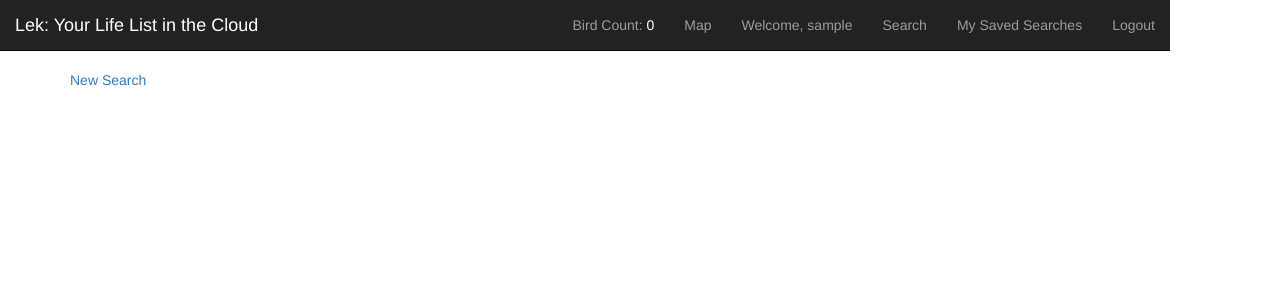
After one commit to dovekie/final_project, a Flask app: page /saved_searches in a window 1280 px wide. The commit adds this page. Shown: the top 300 px of the page. Run offline with Flask 2, Linux system fonts and the light colour scheme; the visitor is signed in with stand-in values (Sample User, id 1); data that the repository does not hold is empty; some libraries are stand-ins or nearby versions.

Commit message:
saved searches work and model now includes default searches

```diff
--- a/searchbirds.py
+++ b/searchbirds.py
@@ -5,7 +5,7 @@ def birdsearch(this_user_id = None, bird_limit = "all", spuh = "all", order="all
 
 	q = Bird.query
 
-	if bird_limit is not "all":
+	if bird_limit != "all":
 		print "bird limit var: ", bird_limit
 		print "user id: ", this_user_id
 		obs_query = db.session.query(Observation.bird_id).filter(Observation.user_id == this_user_id)
@@ -13,7 +13,7 @@ def birdsearch(this_user_id = None, bird_limit = "all", spuh = "all", order="all
 
 		# print "obslist", obs_list
 
-		if bird_limit == "my_birds":
+		if bird_limit == "my_birds": # this will be called with "my_birds" whenever a logged in user loads the homepage. Chill.
 		# only show birds I have observed
 			q = q.filter(Bird.taxon_id.in_(obs_list))
 
@@ -24,12 +24,12 @@ def birdsearch(this_user_id = None, bird_limit = "all", spuh = "all", order="all
 
 	# right now, "spuh" is just another way of picking an order
 	if spuh != "all":
-		# print "spuh: ", spuh, type(spuh)
+		print "spuh: ", spuh, type(spuh)
 		order = spuh
 		# print "first spuh: ", q.first()
 
 	if order !="all":
-		# print "order ", order, type(order)
+		print "order ", order, type(order)
 		q = q.filter_by(order = order)
 		# print "first order ", q.first()
 
@@ -40,6 +40,7 @@ def birdsearch(this_user_id = None, bird_limit = "all", spuh = "all", order="all
 
         # search inside the region field
 	if region != "all":
+		print "region ", region
 		q = q.filter(Bird.region.like('%'+region+'%'))
 		print "ALL THE REGIONS ", q.all()
 
@@ -74,7 +75,7 @@ def birdsearch(this_user_id = None, bird_limit = "all", spuh = "all", order="all
 		unicode_family = family.family
 		ascii_order = unicode_order.encode('ascii', 'ignore')
 		ascii_family = unicode_family.encode('ascii', 'ignore')
-		families.append((family.family, ascii_order))
+		families.append((ascii_family, ascii_order))
 
 	return {"orders" : orders_list,
 			"families": families,
--- a/server.py
+++ b/server.py
@@ -4,10 +4,11 @@ from jinja2 import StrictUndefined
 
 from flask import Flask, render_template, redirect, request, flash, session, jsonify
 from flask_debugtoolbar import DebugToolbarExtension
+import json
 
 from datetime import datetime
 
-from model import User, Bird, Observation, connect_to_db, db
+from model import User, Bird, Observation, UserSearch, connect_to_db, db
 
 from searchbirds import birdsearch
 
@@ -16,6 +17,8 @@ app = Flask(__name__)
 app.secret_key = "TINAMOU"
 
 app.jinja_env.undefined = StrictUndefined
+
+# should probably move these variables to their own file.
 
 # common names for bird orders
 SPUH_EQUIVALENTS = {'Struthioniformes' : "Ostriches",
@@ -80,6 +83,8 @@ REGION_CODES = {  "NA" : "North America",
 }
 
 # Housekeeping over. Now for routes.
+##############################################################################
+# HOMEPAGE ROUTES
 
 @app.route('/')
 def index():
@@ -91,7 +96,10 @@ def index():
 
     this_user_id = session.get('user_id')                               # if the user is logged in, this will return their ID
 
-    if this_user_id:                                                    # use the user's presets for birdsearch
+    if this_user_id: # use the user's presets for birdsearch if they have any
+        check_for_default = UserSearch.query.filter(UserSearch.user_id == this_user_id,
+                                                   UserSearch.user_default == True).first()
+        print "default?", check_for_default
         bird_dict = birdsearch()
     else:                                                               # otherwise, show the generic page
         bird_dict = birdsearch()
@@ -119,7 +127,9 @@ def mark_birds():
 
 @app.route('/birdcount', methods=["GET"])
 def birdcount():
-    """ I talk to AJAX. I return a string of the number of birds seen by the user. """
+    """
+    If a logged-in user loads the home page, call birdsearch with the user's ID and "my_birds"
+    """
 
     this_user_id = session.get('user_id')
 
@@ -129,6 +139,8 @@ def birdcount():
 
     return str(count)                                                                       # return a string for the AJAX call
 
+##############################################################################
+# SEARCH ROUTES
 
 @app.route('/search', methods=["GET"])
 def search():
@@ -153,8 +165,38 @@ def search_results():
     Pass user input strings to birdsearch. Also pass the user's ID if the user is logged in.
     Use the results from birdsearch to rerender the homepage.
     """
+    # get the user's id
+    this_user_id = session.get('user_id')
+
+    # get the user's search request as a json string
+    search_response = dict(request.form)  # get the entire request object and turn it into a dictionary
+    search_storage_string = json.dumps(search_response) # turn the dict into a json string
+
+    print "Search string: ", search_storage_string, type(search_storage_string) # leaving this for diagnostics
+
+    # if the user wants to save their search
+    search_param = request.form.get("save_this")
+    default_param = request.form.get("set_default")
+
+    if search_param == "true":
+
+        # check if the search already exists
+        check_for_search = UserSearch.query.filter(UserSearch.user_id == this_user_id,
+                                                   UserSearch.search_string == search_storage_string).first()
+
+        if default_param:
+            set_default = 1
+        else:
+            set_default = 0
+        # if the search string does not exist, add it to the database
+        if not check_for_search:
+            print "Saving new search: ", search_storage_string
+            new_search = UserSearch(user_id = this_user_id, search_string = search_storage_string, user_default=set_default)
+            db.session.add(new_search)
+            db.session.commit()
 
 
+    # get the user's search variables
     bird_limit_param = request.form.get("which_birds")
     spuh_param = request.form.get("select_spuh")
     order_param = request.form.get("select_order")
@@ -162,8 +204,7 @@ def search_results():
     region_param = request.form.get("select_region")
     other_param = request.form.get("fuzzy")
 
-    this_user_id = session.get('user_id')
-
+    # pass everything to birdsearch, which returns a dictionary
     bird_dict = birdsearch(this_user_id = this_user_id,
                            bird_limit = bird_limit_param,
                            spuh = spuh_param,
@@ -171,7 +212,32 @@ def search_results():
                            family = family_param,
                            region = region_param)
 
+
+    # use the birdsearch dictionary to render the home page
     return render_template("homepage.html", orders=bird_dict["orders"], families = bird_dict["families"], birds=bird_dict["birds"])
+
+@app.route('/saved_searches', methods=["GET"])
+def show_saved_searches():
+    """
+    I get the user's searches from the UserSearch database table and display them.
+    """
+    this_user_id = session.get('user_id')                               # This will return None if the user is not logged in
+
+    if this_user_id is not None:
+                                                                        # get a list of the user's searches from the DB
+
+        search_list = db.session.query(UserSearch.search_string).filter(UserSearch.user_id == this_user_id).all()
+
+        search_list = [json.loads(this_search[0]) for this_search in search_list]
+
+        return render_template("saved_searches.html", search_list=search_list, SPUH_EQUIVALENTS=SPUH_EQUIVALENTS, REGION_CODES=REGION_CODES)
+    else:
+        flash('Please log in to access saved searches')
+        return redirect('/')
+
+
+##############################################################################
+# SIGNUP/LOGIN ROUTES
 
 @app.route('/signup', methods=["GET"])
 def show_signup():
@@ -249,7 +315,8 @@ def logout():
     flash('You have logged out.')
     return redirect('/')
 
-
+##############################################################################
+# OBSERVATION ROUTES
 @app.route('/add_obs', methods=["POST"])
 def add_obs():
     """
@@ -282,8 +349,15 @@ def add_obs():
             db.session.commit()
 
 
-    return "Victory"
+    return "Victory!"
 
+##############################################################################
+# MAP ROUTES
+@app.route('/map')
+def map():
+    return render_template("maptemp.html")
+
+##############################################################################
 # Stuff I didn't write that makes the app go.
 if __name__ == "__main__":
     # We have to set debug=True here, since it has to be True at the point
--- a/static/birdscript.js
+++ b/static/birdscript.js
@@ -50,3 +50,22 @@ $( document ).ready( function() {
 			});
 	  });
 });
+
+// omg map
+
+var map;
+
+function initialize() {
+
+    var mapOptions = {
+      zoom: 8,
+      center: {lat: -34.397, lng: 150.644}
+    };
+
+    map = new google.maps.Map(
+        document.getElementById('map-canvas'),
+        mapOptions);
+
+}
+
+google.maps.event.addDomListener(window, 'load', initialize);
--- a/static/style.css
+++ b/static/style.css
@@ -28,3 +28,7 @@
 .sci_name_span {
 	font-style: italic;
 }
+
+#map-canvas {
+	height: 100%;
+}
--- a/templates/base.html
+++ b/templates/base.html
@@ -7,6 +7,7 @@
     <link rel="stylesheet" href="static/style.css"/>
     <title>Lek</title>
     <script src="static/jquery.js"></script>
+    <script src="https://maps.googleapis.com/maps/api/js"></script>
 </head>
 
 <body>
@@ -26,11 +27,17 @@
                       {% else %}0
                       {% endif %}</span></a>
                 </li>
+                <li>
+                  <a href="/map">Map</a>
+                </li>
                 {% if 'username' in session.keys() %}
                 <li>
                   <a href="#">Welcome, {{session["username"]}}</a>
                 <li>
                     <a href="/search">Search</a>
+                </li>
+                <li>
+                  <a href="/saved_searches">My Saved Searches</a>
                 </li>
                 <li>
                     <a href="/logout">Logout</a>
--- /dev/null
+++ b/templates/saved_searches.html
@@ -0,0 +1,40 @@
+{% extends 'base.html' %}
+
+{% block body %}
+	{% for this_search in search_list %}
+
+		{% for key, value in this_search.iteritems() %}
+				<form action="/search" method="POST">
+					<input hidden name="{{key}}", value="{{value[0]}}">
+				{% if value[0] != "all" and key != "save_this" and key != "fuzzy" %}
+					{% if key == "select_spuh" %}
+						<br>
+						<label for="{{key}}">Kind of bird: {{SPUH_EQUIVALENTS[value[0]]}}</label>
+					{% elif key == "select_order" %}
+						<br>
+						<label for="{{key}}">Order: {{value[0]}}</label>
+					{% elif key == "select_family" %}
+						<br>
+						<label for="{{key}}">Family: {{value[0]}}</label>
+					{% elif key == "select_region" %}
+						<br>
+						<label for="{{key}}">In: {{REGION_CODES[value[0]]}}</label>
+					{% elif key == "which_birds" and value[0] == "my_birds" %}
+						<br>
+						<label for="{{key}}">Seen</label>
+					{% elif key == "which_birds" and value[0] == "not_my_birds" %}
+						<br>
+						<label for="{{key}}">Not seen</label>
+					{% else %}
+						<br>
+						<label for="{{key}}">{{value[0]}}</label>
+					{% endif %}
+				{% endif %}
+		{% endfor %}
+			<br>
+				<input type="submit" value="Run this search">
+			</form>
+			<br>
+	{% endfor %}
+	<a href="/search">New Search</a>
+{% endblock %}
--- a/templates/search.html
+++ b/templates/search.html
@@ -56,6 +56,9 @@
       <input type="checkbox" name="save_this" value="true"></input>
   </label>
   <br>
+  <label>Make this your default?
+      <input type="checkbox" name="set_default" value="true"></input>
+  </label>
   <button class="btn btn-lg btn-primary btn-block" type="submit">Search
         </button>
  </form>
```
Also changed, not shown: model.py (+18 -0 lines).
